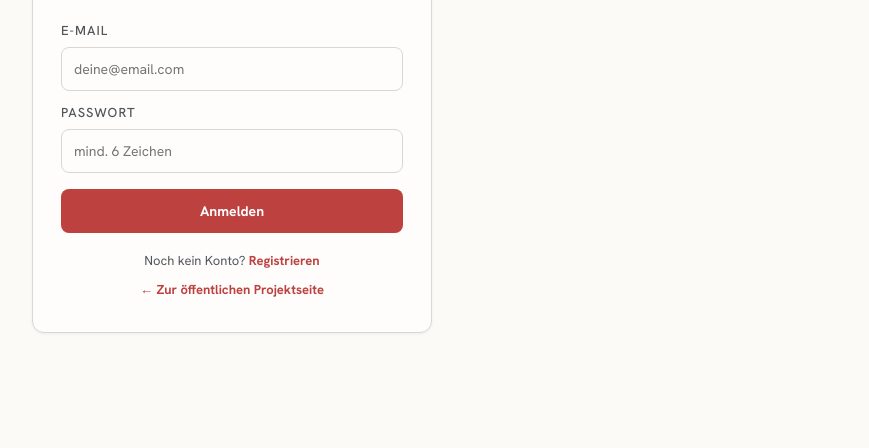
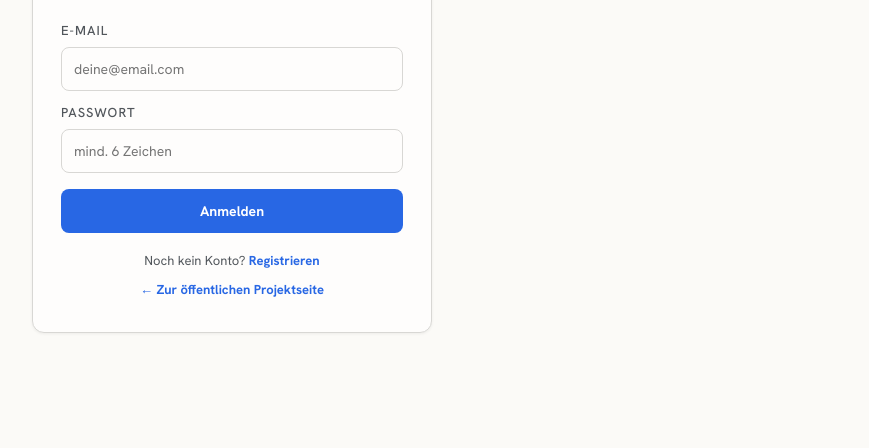
Before and after one commit to TI30X/tvza-app, a plain HTML site: page login.html in a window 1280 px wide. Shown: the part 286-734 px from the top of the page, without its empty margins (408-1277 px from the left). Drawn offline with Linux system fonts and the light colour scheme; no server answers.

Commit message:
Add files via upload
official colouring

```diff
--- a/login.html
+++ b/login.html
@@ -3,7 +3,7 @@
 <head>
   <meta charset="UTF-8" />
   <meta name="viewport" content="width=device-width, initial-scale=1.0" />
-  <meta name="theme-color" content="#A93B2E" />
+  <meta name="theme-color" content="#2563EB" />
   <link rel="manifest" href="manifest.json" />
   <link rel="preconnect" href="https://fonts.googleapis.com" />
   <link rel="preconnect" href="https://fonts.gstatic.com" crossorigin />
--- a/style.css
+++ b/style.css
@@ -10,9 +10,9 @@
   --surface-2: oklch(0.975 0.004 95);
   --ink:       oklch(0.22 0.01 250);
   --ink-soft:  oklch(0.45 0.01 250);
-  --accent:    oklch(0.55 0.16 25);
-  --accent-hover: oklch(0.50 0.16 25);
-  --accent-bg: oklch(0.96 0.02 25);
+  --accent:    oklch(0.55 0.20 262);
+  --accent-hover: oklch(0.49 0.19 262);
+  --accent-bg: oklch(0.96 0.03 262);
   --border:    oklch(0.88 0.005 95);
 
   /* Tracker tints — muted, same lightness/chroma, differ only in hue */
@@ -70,12 +70,23 @@
   --surface-2: oklch(0.26 0.008 250);
   --ink:       oklch(0.94 0.006 95);
   --ink-soft:  oklch(0.72 0.01 95);
-  --accent:    oklch(0.68 0.15 25);
-  --accent-hover: oklch(0.73 0.15 25);
-  --accent-bg: oklch(0.28 0.05 25);
+  /* Akzent im Dark Mode = offizielles Blau (#2563EB), leicht aufgehellt für Kontrast */
+  --accent:    oklch(0.64 0.18 262);
+  --accent-hover: oklch(0.70 0.16 262);
+  --accent-bg: oklch(0.30 0.08 262);
   --border:    oklch(0.34 0.006 250);
   --shadow-sm: 0 1px 3px oklch(0 0 0 / 0.28);
   --shadow-md: 0 4px 14px oklch(0 0 0 / 0.34);
+
+  /* Tracker-Tints im Dark Mode abdunkeln, damit sie nicht "poppen" (gleiche Hues) */
+  --tint-ski:    oklch(0.30 0.04 240);
+  --tint-food:   oklch(0.30 0.04 145);
+  --tint-trip:   oklch(0.31 0.045 60);
+  --tint-matura: oklch(0.30 0.04 300);
+  --ski-deep:  oklch(0.78 0.07 240);
+  --food-deep: oklch(0.78 0.08 145);
+  --trip-deep: oklch(0.80 0.09 60);
+  --text-faint: oklch(0.58 0.01 250);
 }
 
 *, *::before, *::after { box-sizing: border-box; margin: 0; padding: 0; }
--- a/theme.js
+++ b/theme.js
@@ -17,7 +17,7 @@
     document.documentElement.dataset.theme = theme;
     document.documentElement.dataset.themeMode = mode;
     const meta = document.querySelector('meta[name="theme-color"]');
-    if (meta) meta.content = theme === 'dark' ? '#151515' : '#A93B2E';
+    if (meta) meta.content = theme === 'dark' ? '#151515' : '#2563EB';
     window.dispatchEvent(new CustomEvent('tvza-theme-change', { detail: { mode, theme } }));
   }
 
```
Also changed, not shown: index.html (+1 -1 lines), pages/foodtracker.html (+1 -1 lines), pages/skitracker.html (+1 -1 lines), pages/tripplanner.html (+1 -1 lines), public.html (+5 -5 lines), manifest.json.
